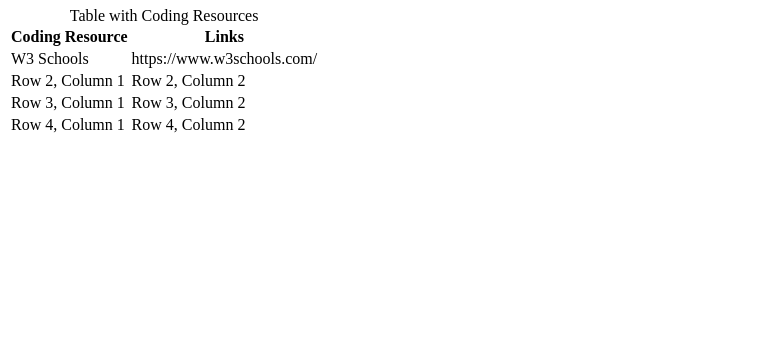
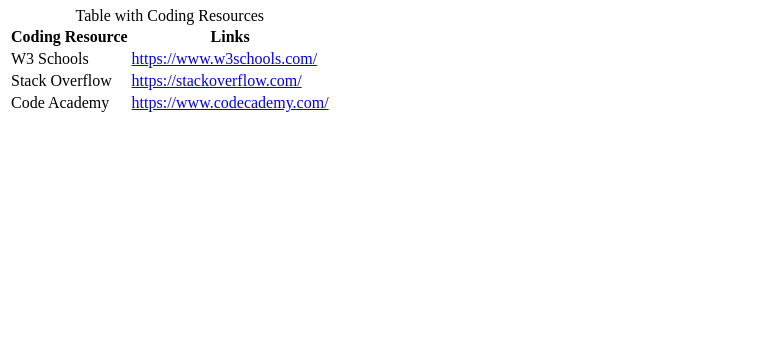
Before and after one commit to adeamulaku/assignment-5-repo, a plain HTML site: page views/two.html in a window 1280 px wide. Shown: the part 455-800 px from the top of the page, without its empty margins (0-769 px from the left). Drawn offline with Linux system fonts and the light colour scheme.

Commit message:
two.html table with content done

```diff
--- a/views/two.html
+++ b/views/two.html
@@ -54,19 +54,15 @@
         <tbody>
           <tr>
             <td>W3 Schools</td>
-            <td>https://www.w3schools.com/</td>
+            <td><a href="https://www.w3schools.com/">https://www.w3schools.com/</a></td>
           </tr>
           <tr>
-            <td>Row 2, Column 1</td>
-            <td>Row 2, Column 2</td>
+            <td>Stack Overflow</td>
+            <td><a href="https://stackoverflow.com/">https://stackoverflow.com/</a></td>
           </tr>
           <tr>
-            <td>Row 3, Column 1</td>
-            <td>Row 3, Column 2</td>
-          </tr>
-          <tr>
-            <td>Row 4, Column 1</td>
-            <td>Row 4, Column 2</td>
+            <td>Code Academy</td>
+            <td><a href="https://www.codecademy.com/">https://www.codecademy.com/</a></td>
           </tr>
         </tbody>
       </table>
```
